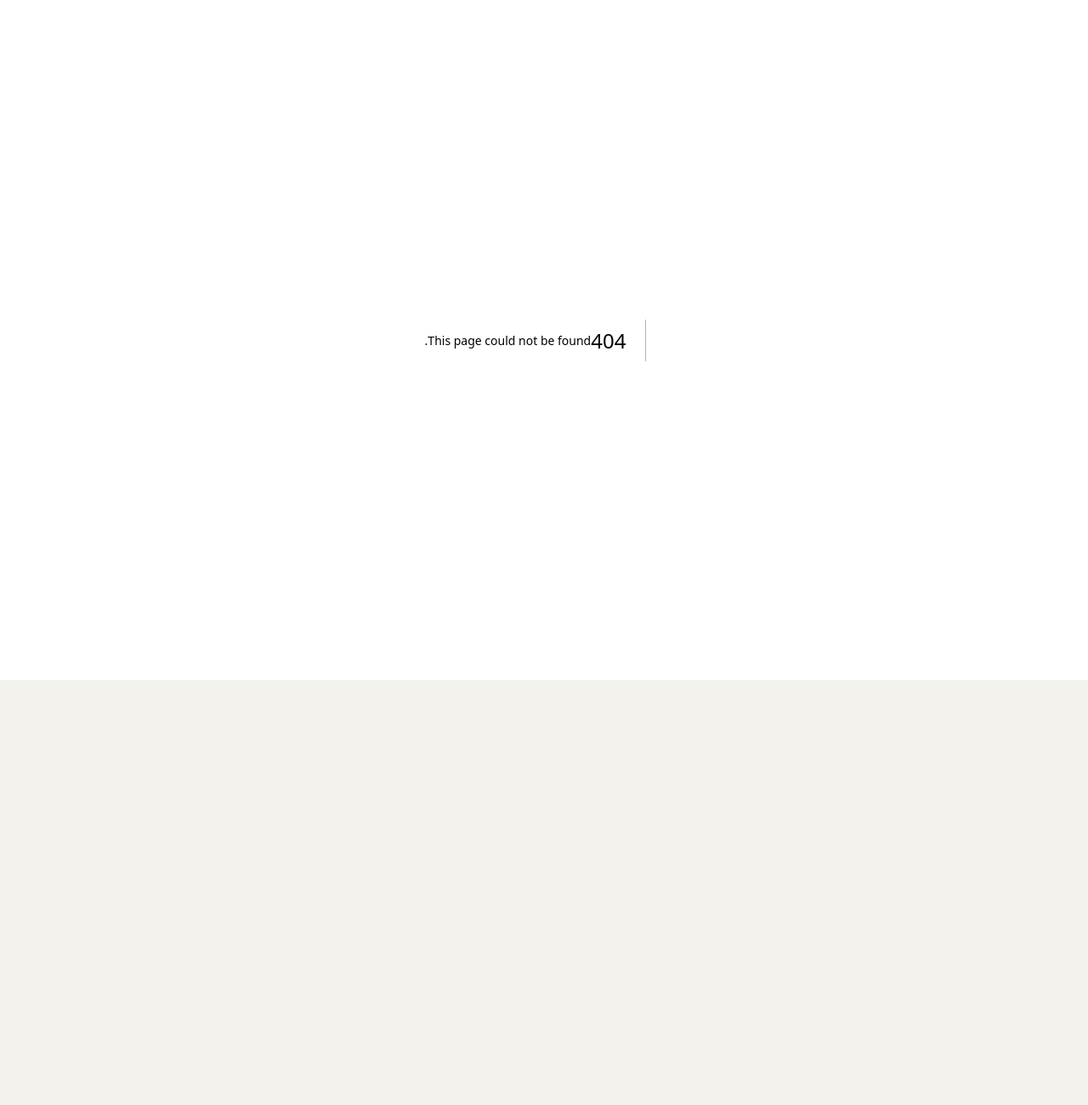
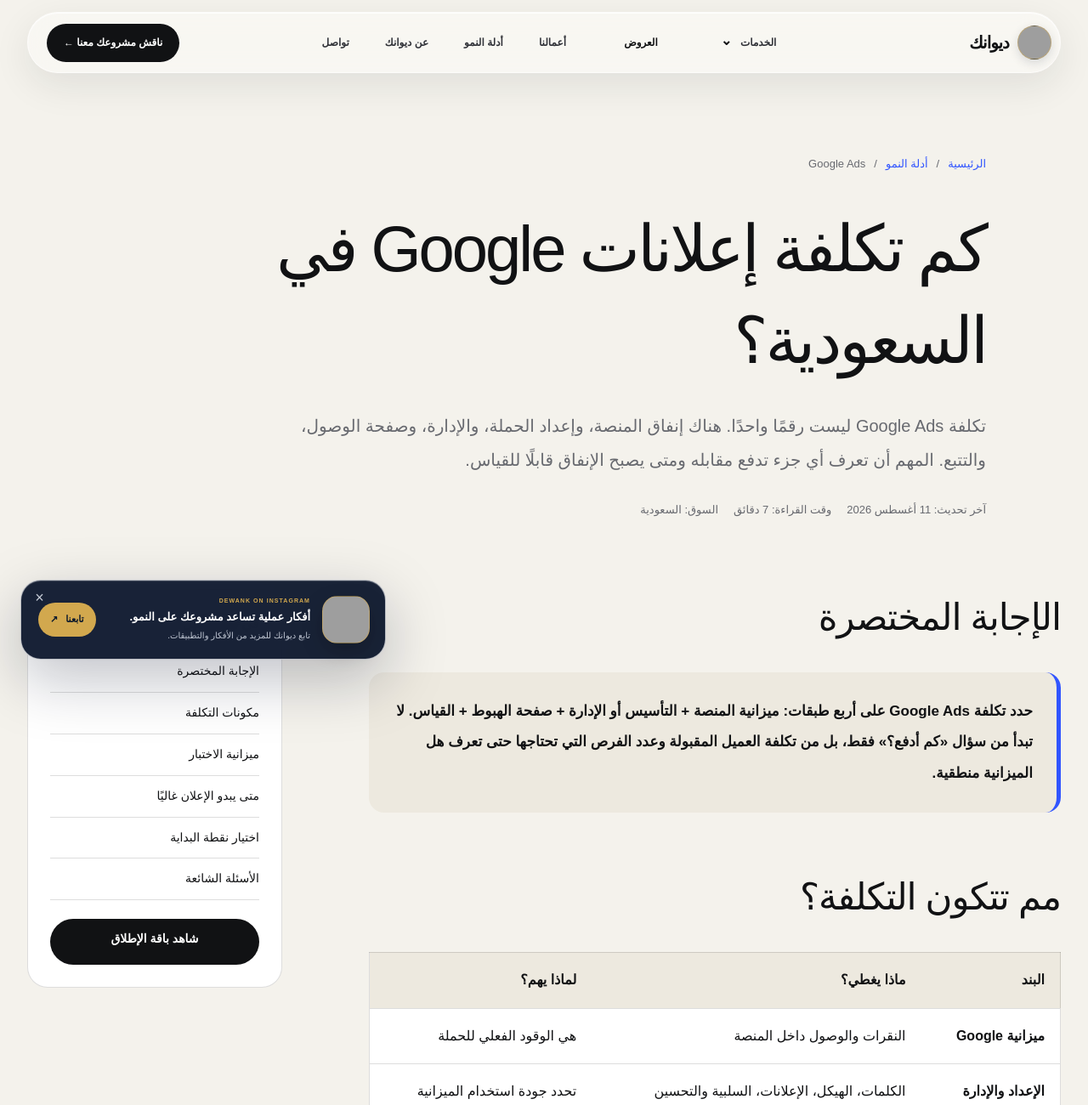
Before and after one commit to mohammedrashad2011-ui/Dewank-2026-website, a Next.js app: page /guides/google-ads-cost-saudi-arabia in a window 1280 px wide. Before the commit this address had no page. Shown: the top 1300 px of the page at 85% size. Before the commit the page ends 800 px from the top, so only its background shows below. Built offline with nearby package versions, Linux system fonts and the light colour scheme; grey boxes are pictures that could not be loaded; a web font is replaced by a local one.

Commit message:
Add Google Ads cost guide

```diff
--- /dev/null
+++ b/app/guides/google-ads-cost-saudi-arabia/page.tsx
@@ -0,0 +1,64 @@
+import type { Metadata } from "next";
+import Link from "next/link";
+import { Footer, Header } from "../../components/site-shell";
+import { createMetadata, organizationId, siteUrl } from "../../lib/seo";
+import "../guides.css";
+
+const title = "كم تكلفة إعلانات Google في السعودية؟";
+const description = "دليل عملي لفهم تكلفة Google Ads في السعودية: ميزانية المنصة، تكلفة الإعداد والإدارة، صفحة الهبوط والتتبع، وكيف تحدد ميزانية اختبار منطقية.";
+
+export const metadata: Metadata = createMetadata({
+  title: `${title} | دليل ديوانك`,
+  description,
+  path: "/guides/google-ads-cost-saudi-arabia",
+  keywords: ["تكلفة إعلانات جوجل في السعودية", "سعر Google Ads", "ميزانية جوجل ادز", "إدارة إعلانات جوجل", "Google Ads السعودية"],
+});
+
+const faqs = [
+  { question: "هل Google Ads لها سعر ثابت؟", answer: "لا. تكلفة النقر والمنافسة تختلف حسب الكلمة والسوق والموقع الجغرافي وجودة الإعلان والصفحة. لذلك الأفضل بناء ميزانية اختبار مرتبطة بعدد النقرات والتحويلات المطلوبة بدل البحث عن رقم موحد." },
+  { question: "هل ميزانية Google تشمل أتعاب الإدارة؟", answer: "عادة لا. ميزانية الإعلانات تُدفع إلى Google، بينما الإعداد أو الإدارة أو تصميم صفحة الهبوط أو التتبع تكون بنودًا منفصلة حسب نطاق مقدم الخدمة." },
+  { question: "هل أبدأ بميزانية كبيرة؟", answer: "ليس بالضرورة. البداية الأفضل هي ميزانية تكفي لجمع بيانات قابلة للقراءة على عدد محدود من الكلمات والصفحات، ثم زيادة الإنفاق بعد ظهور إشارات جودة وتحويل واضحة." },
+  { question: "متى أحتاج صفحة هبوط مستقلة؟", answer: "إذا كانت الصفحة الحالية بطيئة أو عامة أو تعرض خدمات كثيرة أو لا تحتوي على CTA واضح وقياس للتحويل، فقد تكون صفحة هبوط مخصصة أكثر كفاءة للحملة." },
+];
+
+export default function GoogleAdsCostGuide() {
+  const url = `${siteUrl}/guides/google-ads-cost-saudi-arabia`;
+  const schema = { "@context": "https://schema.org", "@graph": [
+    { "@type": "Article", "@id": `${url}#article`, headline: title, description, inLanguage: "ar-SA", datePublished: "2026-08-11", dateModified: "2026-08-11", mainEntityOfPage: url, author: { "@id": organizationId }, publisher: { "@id": organizationId }, about: ["Google Ads", "تكلفة الإعلانات", "السعودية", "إعلانات البحث"] },
+    { "@type": "FAQPage", "@id": `${url}#faq`, mainEntity: faqs.map((faq) => ({ "@type": "Question", name: faq.question, acceptedAnswer: { "@type": "Answer", text: faq.answer } })) },
+    { "@type": "BreadcrumbList", itemListElement: [{ "@type": "ListItem", position: 1, name: "الرئيسية", item: siteUrl }, { "@type": "ListItem", position: 2, name: "أدلة النمو", item: `${siteUrl}/guides` }, { "@type": "ListItem", position: 3, name: title, item: url }] },
+  ] };
+
+  return <main className="guides-page">
+    <Header /><script type="application/ld+json" dangerouslySetInnerHTML={{ __html: JSON.stringify(schema) }} />
+    <article>
+      <header className="article-hero shell">
+        <nav className="article-breadcrumbs" aria-label="مسار الصفحة"><Link href="/">الرئيسية</Link><span>/</span><Link href="/guides">أدلة النمو</Link><span>/</span><span>Google Ads</span></nav>
+        <h1>{title}</h1>
+        <p>تكلفة Google Ads ليست رقمًا واحدًا. هناك إنفاق المنصة، وإعداد الحملة، والإدارة، وصفحة الوصول، والتتبع. المهم أن تعرف أي جزء تدفع مقابله ومتى يصبح الإنفاق قابلًا للقياس.</p>
+        <div className="article-meta"><span>آخر تحديث: 11 أغسطس 2026</span><span>وقت القراءة: 7 دقائق</span><span>السوق: السعودية</span></div>
+      </header>
+      <div className="article-layout shell"><div className="article-body">
+        <h2 id="short-answer">الإجابة المختصرة</h2>
+        <div className="article-answer"><p>حدد تكلفة Google Ads على أربع طبقات: <strong>ميزانية المنصة + التأسيس أو الإدارة + صفحة الهبوط + القياس</strong>. لا تبدأ من سؤال «كم أدفع؟» فقط، بل من تكلفة العميل المقبولة وعدد الفرص التي تحتاجها حتى تعرف هل الميزانية منطقية.</p></div>
+        <h2 id="components">مم تتكون التكلفة؟</h2>
+        <div className="article-table"><table><thead><tr><th>البند</th><th>ماذا يغطي؟</th><th>لماذا يهم؟</th></tr></thead><tbody>
+          <tr><td><strong>ميزانية Google</strong></td><td>النقرات والوصول داخل المنصة</td><td>هي الوقود الفعلي للحملة</td></tr>
+          <tr><td><strong>الإعداد والإدارة</strong></td><td>الكلمات، الهيكل، الإعلانات، السلبية والتحسين</td><td>تحدد جودة استخدام الميزانية</td></tr>
+          <tr><td><strong>صفحة الوصول</strong></td><td>الرسالة والثقة وCTA وتجربة الجوال</td><td>تحول النقرة إلى فرصة</td></tr>
+          <tr><td><strong>القياس</strong></td><td>GA4 والتحويلات وواتساب والنماذج</td><td>يخبرك ما الذي يبيع فعلًا</td></tr>
+        </tbody></table></div>
+        <h2 id="budget">كيف تحدد ميزانية اختبار؟</h2>
+        <p>ابدأ بعدد محدود من الكلمات عالية النية، ومنطقة جغرافية واضحة، وتحويل رئيسي واحد. الهدف في المرحلة الأولى ليس الوصول لأكبر جمهور، بل معرفة هل البحث الموجود في السوق يتحول إلى استفسارات بجودة مقبولة.</p>
+        <p>إذا وزعت الميزانية على عشرات الكلمات والحملات من البداية، قد ينتهي الاختبار قبل أن يحصل أي مسار على بيانات كافية. لذلك نفضل اختبارًا مركزًا ثم توسيع ما يثبت نفسه.</p>
+        <h2 id="expensive">متى تبدو Google Ads غالية وهي ليست المشكلة؟</h2>
+        <ul><li>الكلمة صحيحة لكن صفحة الوصول لا تطابق نية الباحث.</li><li>الإعلانات تجلب نقرات فضولية لأن الرسالة عامة.</li><li>التحويل غير مضبوط، فتُحسب كل الزيارات كأنها متساوية.</li><li>لا توجد كلمات سلبية تمنع البحث غير المناسب.</li><li>زمن الرد بعد الاستفسار طويل فتضيع الفرصة بعد نجاح الإعلان.</li></ul>
+        <p>لو عندك نقرات بالفعل لكن لا تتحول إلى فرص، اقرأ دليل <Link href="/guides/google-ads-clicks-no-leads">لماذا Google Ads تجلب زيارات ولا تجلب عملاء؟</Link>.</p>
+        <h2 id="starting">متى تبدأ بخدمة تأسيس فقط؟</h2>
+        <p>إذا عندك موقع أو صفحة جاهزة، عرض واضح، وتريد حملة Search محددة، قد يكون التأسيس المنظم كافيًا كبداية قبل الدخول في إدارة شهرية. راجع <Link href="/offers/google-ads-launch">باقة إطلاق Google Ads</Link> لمعرفة نطاق التأسيس، أو <Link href="/paid-ads">خدمة إدارة الإعلانات</Link> إذا كنت تحتاج إدارة وتحسينًا مستمرًا.</p>
+        <section className="article-faq" id="faq"><h2>أسئلة شائعة</h2>{faqs.map((faq) => <details key={faq.question}><summary>{faq.question}</summary><p>{faq.answer}</p></details>)}</section>
+        <section className="article-cta"><h2>تريد تعرف نقطة البداية المناسبة؟</h2><p>حدد هدف الحملة والصفحة الحالية والسوق، ثم اختر بين تأسيس حملة واحدة أو إدارة مستمرة حسب الحاجة.</p><Link className="button primary" href="/paid-ads">استعرض خدمة الإعلانات <span>←</span></Link></section>
+      </div><aside className="article-side" aria-label="محتويات الدليل"><b>في هذا الدليل</b><a href="#short-answer">الإجابة المختصرة</a><a href="#components">مكونات التكلفة</a><a href="#budget">ميزانية الاختبار</a><a href="#expensive">متى يبدو الإعلان غاليًا</a><a href="#starting">اختيار نقطة البداية</a><a href="#faq">الأسئلة الشائعة</a><Link className="button primary" href="/offers/google-ads-launch">شاهد باقة الإطلاق</Link></aside></div>
+    </article><Footer />
+  </main>;
+}
```
